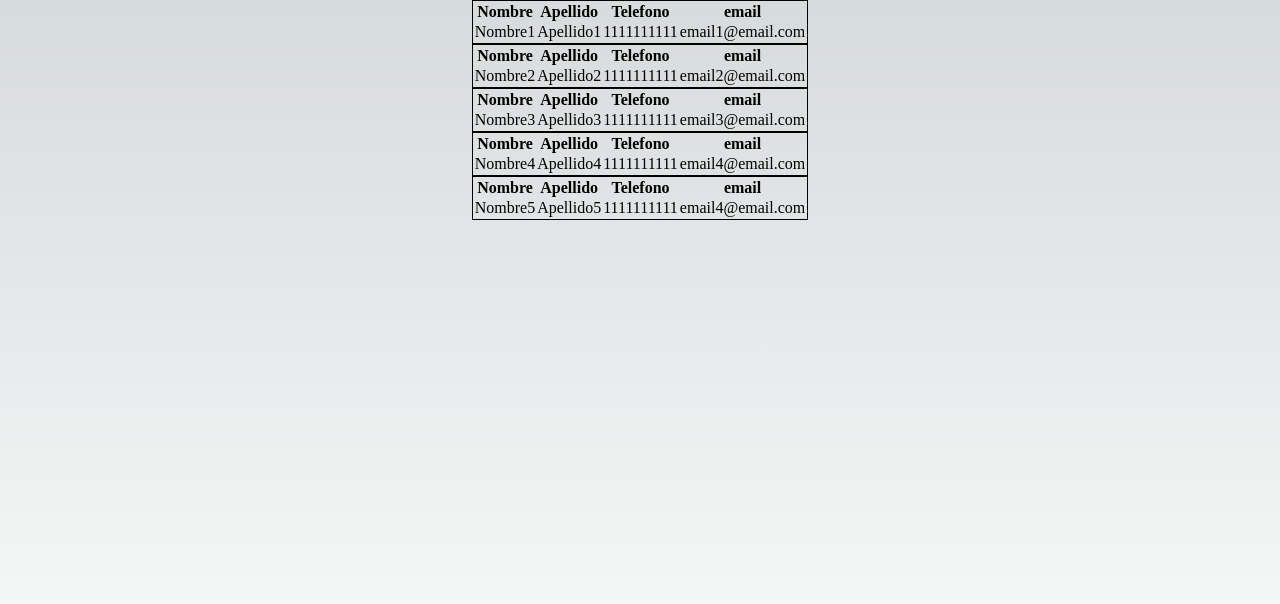
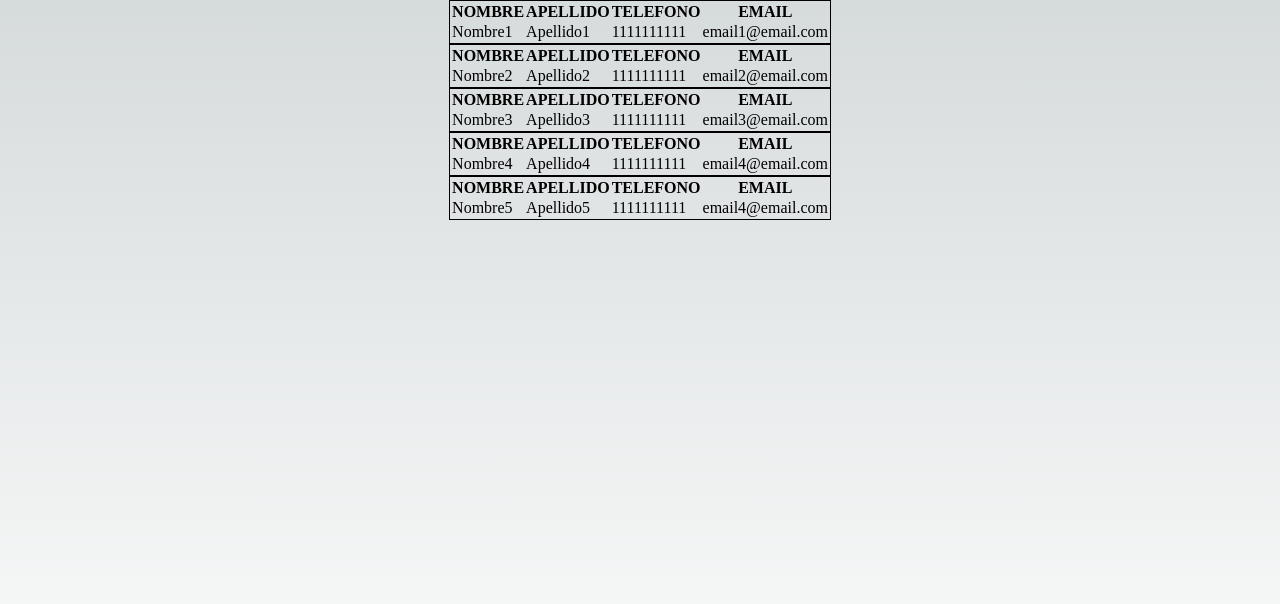
Before and after one commit to m-admax/first-app-react, a Next.js app: page /table in a window 1280 px wide. Shown: the top 604 px of the page. Built offline with nearby package versions, Linux system fonts and the light colour scheme.

Commit message:
Actividad tabla pendiente

```diff
--- a/src/pages/table.js
+++ b/src/pages/table.js
@@ -62,10 +62,10 @@ const table = () =>{//Sintaxis JS tradicional
                     <table className={styles.tableBorder}>
                        <thead>
                           <tr>
-                          <th>Nombre</th>
-                          <th>Apellido</th>
-                          <th>Telefono</th>
-                          <th>email</th>
+                          <th>NOMBRE</th>
+                          <th>APELLIDO</th>
+                          <th>TELEFONO</th>
+                          <th>EMAIL</th>
                           </tr>
                         </thead>
                         <tbody>
```
